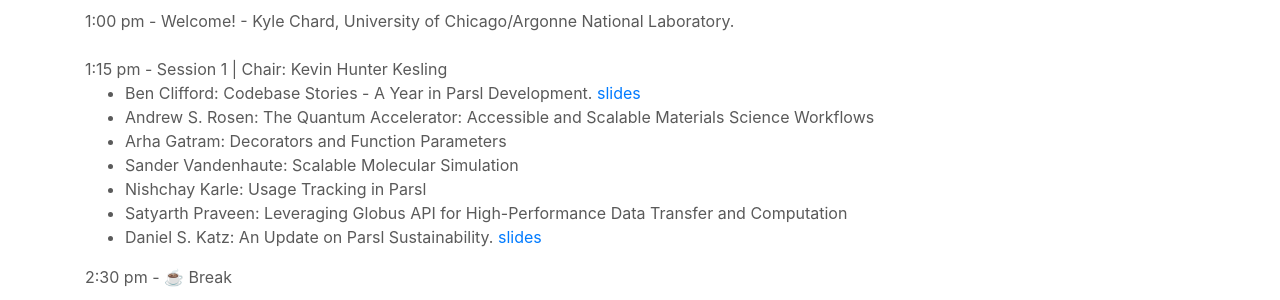
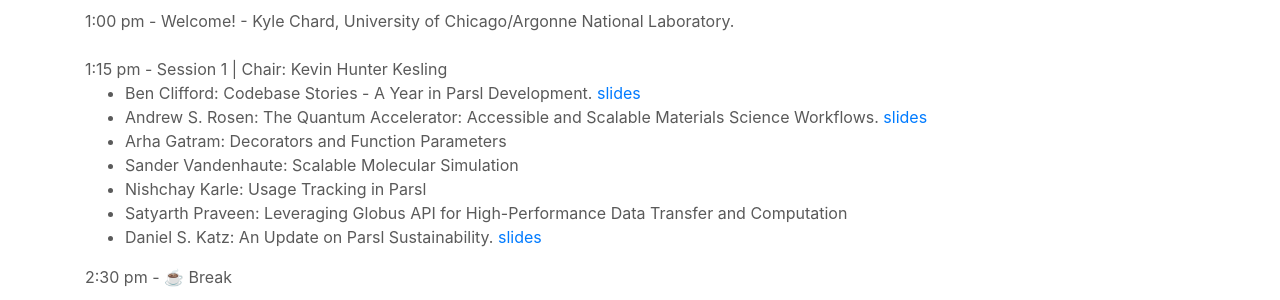
Before and after one commit to Parsl/parsl.github.io, a Jekyll site: the page built from parslfest/parslfest2024.html, in a window 1280 px wide and 900 px high, scrolled down 1463 px. Shown: the part 153-453 px from the top of the window. Built offline with Jekyll 4.4.1, drawn with Linux system fonts in a browser that asks for light colours.

Commit message:
Update parslfest2024.html

```diff
--- a/parslfest/parslfest2024.html
+++ b/parslfest/parslfest2024.html
@@ -117,7 +117,7 @@
       1:15 pm - Session 1 | Chair: Kevin Hunter Kesling
       <ul>
 	<li>Ben Clifford: Codebase Stories - A Year in Parsl Development. <a href="https://docs.google.com/presentation/d/18Oxi3gyEsFTNuHL0dsA2q2D1bUuO9FLK2E-_yrb_e44/edit?usp=sharing">slides</a></li>
-	<li>Andrew S. Rosen: The Quantum Accelerator: Accessible and Scalable Materials Science Workflows</li>
+	<li>Andrew S. Rosen: The Quantum Accelerator: Accessible and Scalable Materials Science Workflows. <a href="2024/rosen-andrew_quacc.pdf">slides</a></li>
 	<li>Arha Gatram: Decorators and Function Parameters</li>
 	<li>Sander Vandenhaute: Scalable Molecular Simulation</li>
 	<li>Nishchay Karle: Usage Tracking in Parsl</li>
```
